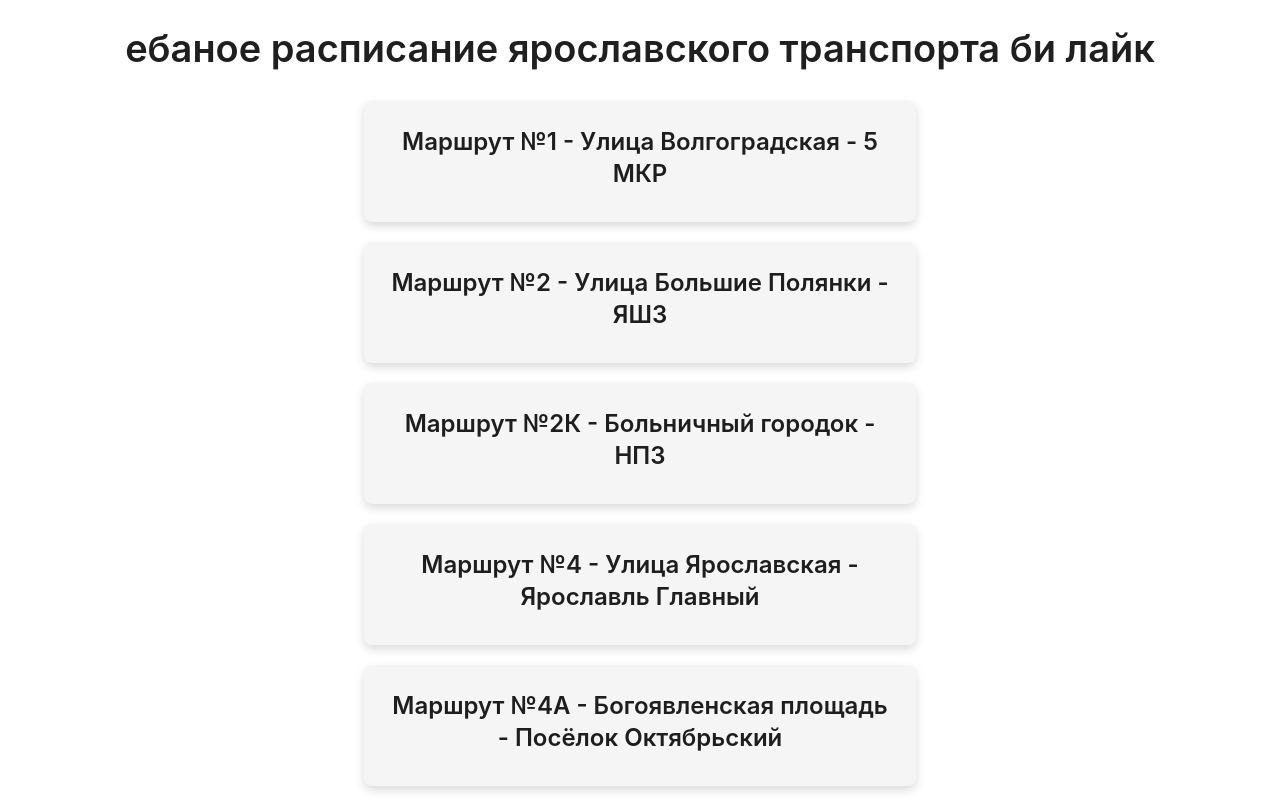
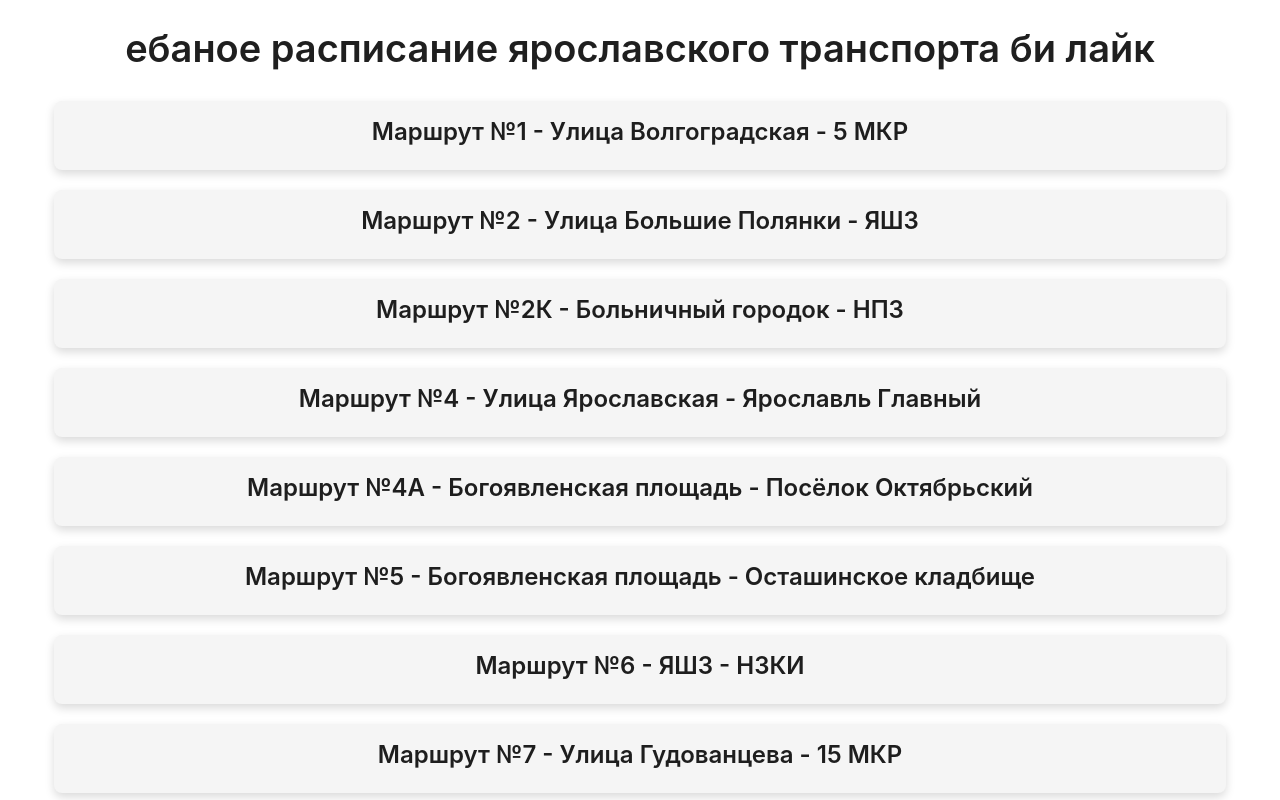
Before and after one commit to skd4k/raspisanie-ebanoe, a React (Create React App) app: page / in a window 1280 px wide. Shown: the top 800 px of the page. Built offline with nearby package versions, Linux system fonts and the light colour scheme.

Commit message:
feat: о - одоптивность

```diff
--- a/src/components/TransportSchedule.js
+++ b/src/components/TransportSchedule.js
@@ -1,7 +1,7 @@
 import { useState } from 'react';
 import { Typography, Card, Row, Col } from "antd";
-import '../styles/TransportSchedule.css'
-import {generateRandomSchedule} from '../utils/utils';
+import '../styles/TransportSchedule.css';
+import { generateRandomSchedule } from '../utils/utils';
 const { Title, Text } = Typography;
 
 const TransportSchedule = ({ id, routeName }) => {
@@ -35,7 +35,10 @@
                     <Card className="schedule-section" title={<Title level={5}>Рабочие дни:</Title>}>
                         <Row gutter={[8, 8]}>
                             {weekdays.map((time, index) => (
-                                <Col key={index} span={4}>
+                                <Col
+                                    key={index}
+                                    xs={12} sm={8} md={6} lg={4} xl={4} // Установка адаптивных значений
+                                >
                                     <Text
                                         strong
                                         style={{
@@ -57,7 +60,10 @@
                     <Card className="schedule-section" title={<Title level={5}>Выходные дни:</Title>}>
                         <Row gutter={[8, 8]}>
                             {weekends.map((time, index) => (
-                                <Col key={index} span={4}>
+                                <Col
+                                    key={index}
+                                    xs={12} sm={8} md={6} lg={4} xl={4} // Адаптивные значения
+                                >
                                     <Text
                                         strong
                                         style={{
--- a/src/styles/TransportSchedule.css
+++ b/src/styles/TransportSchedule.css
@@ -16,3 +16,15 @@
     box-shadow: 0px 2px 5px rgba(0, 0, 0, 0.1);
     margin-bottom: 20px;
 }
+
+@media (max-width: 1500px) {
+    .schedule-container {
+        max-width: 90%;
+        padding: 10px;
+    }
+
+    .schedule-section {
+        padding: 10px;
+        margin-bottom: 15px;
+    }
+}
```
